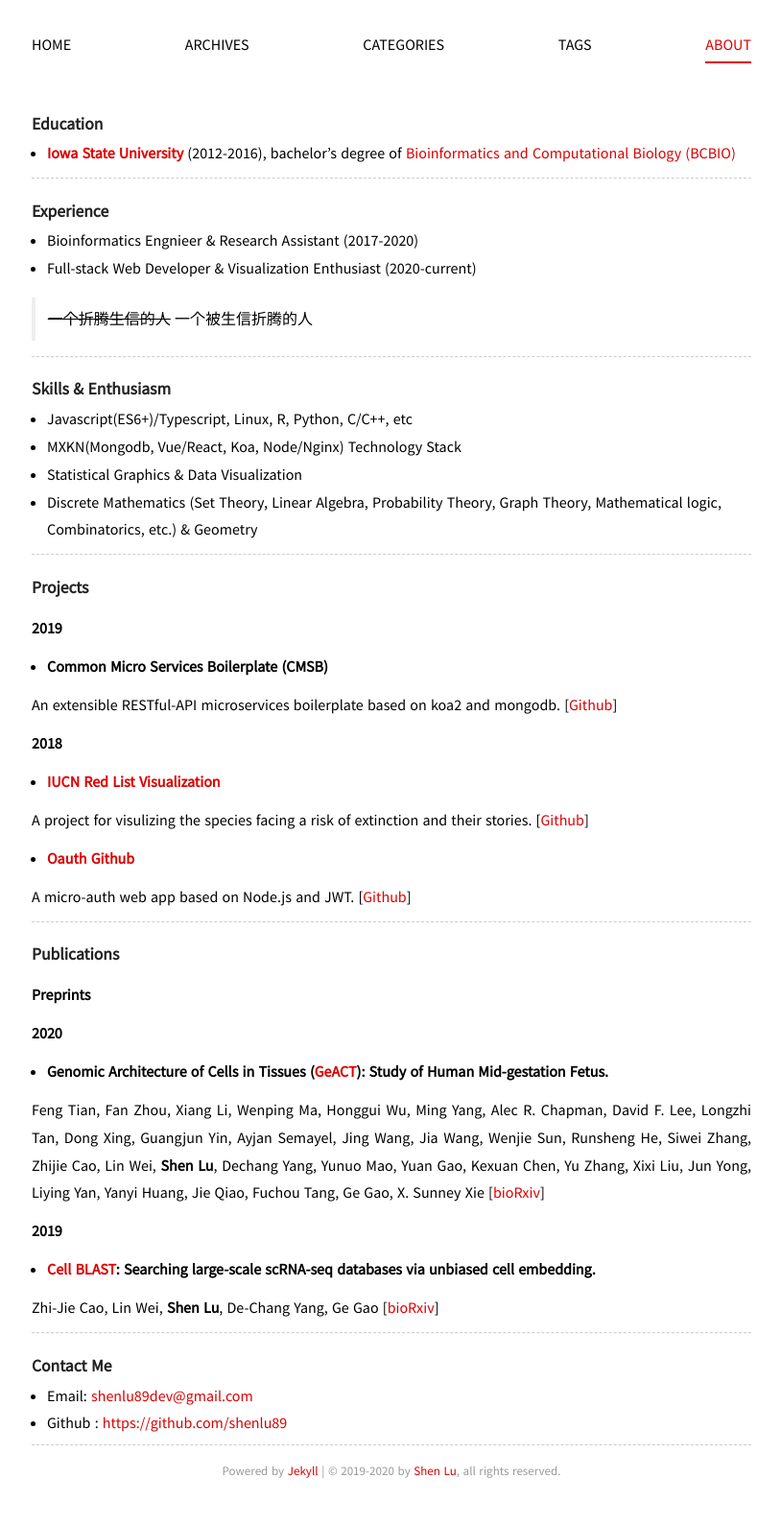
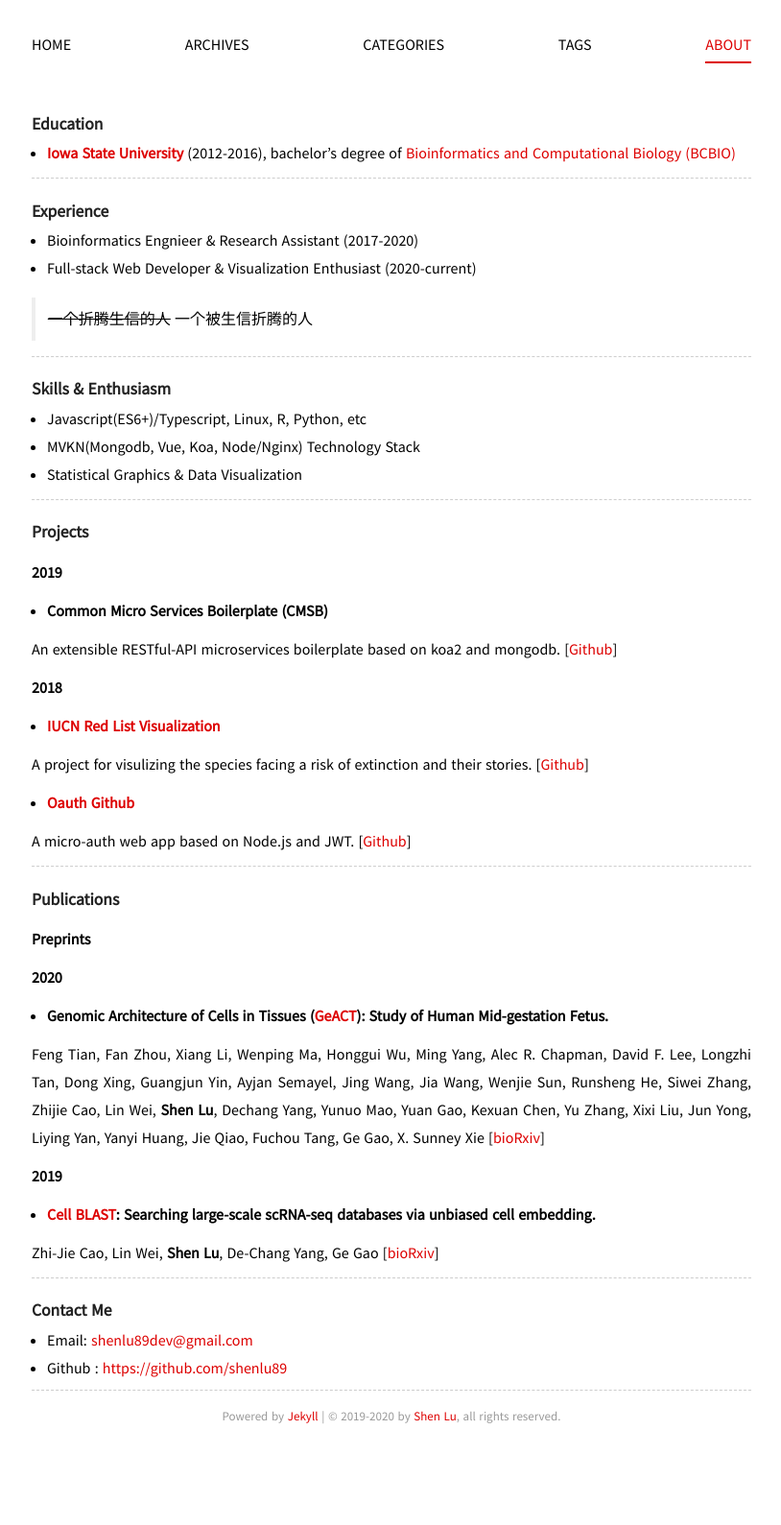
Before and after one commit to shenlu89/shenlu.me, a Jekyll site: the page built from about/index.md, in a window 1280 px wide. Shown: the whole page at 96% size, without its empty margins (232-1046 px from the left). Built offline with Jekyll 4.4.1, drawn with Linux system fonts in a browser that asks for light colours; nearby versions of some CDN libraries; a style sheet for code colours, icons or effects is not loaded; after the commit the page ends 1532 px from its top, so only the background shows below that.

Commit message:
modify about content

```diff
--- a/about/index.md
+++ b/about/index.md
@@ -7,7 +7,6 @@ comments: no
 ### Education
 
 - **[Iowa State University](https://www.iastate.edu/){:target="_blank"}** (2012-2016), bachelor's degree of [Bioinformatics and Computational Biology (BCBIO)](https://catalog.iastate.edu/azcourses/bcbio/){:target="_blank"}
-<!-- - **[Qingdao Agricultural University](https://www.qau.edu.cn/){:target="_blank"}** (2010-2012), Biological Science in [School of Life Sciences](http://smkxy.qau.edu.cn/){:target="_blank"} (took off the college after receiving the ISU admission notice) -->
 
 ----
 ### Experience
@@ -21,10 +20,9 @@ comments: no
 
 ### Skills & Enthusiasm
 
-- Javascript(ES6+)/Typescript, Linux, R, Python, C/C++, etc
-- MXKN(Mongodb, Vue/React, Koa, Node/Nginx) Technology Stack
+- Javascript(ES6+)/Typescript, Linux, R, Python, etc
+- MVKN(Mongodb, Vue, Koa, Node/Nginx) Technology Stack
 - Statistical Graphics & Data Visualization
-- Discrete Mathematics (Set Theory, Linear Algebra, Probability Theory, Graph Theory, Mathematical logic, Combinatorics, etc.) & Geometry
 
 ----
 
--- a/media/css/style.css
+++ b/media/css/style.css
@@ -1,6 +1,7 @@
 body {
     font-size: 1rem;
     font-family: 'Source Sans Pro', sans-serif;
+    /*font-family: 'Open Sans',sans-serif;*/
     word-spacing: 1px;
     margin-left: auto;
     margin-right: auto;
```
